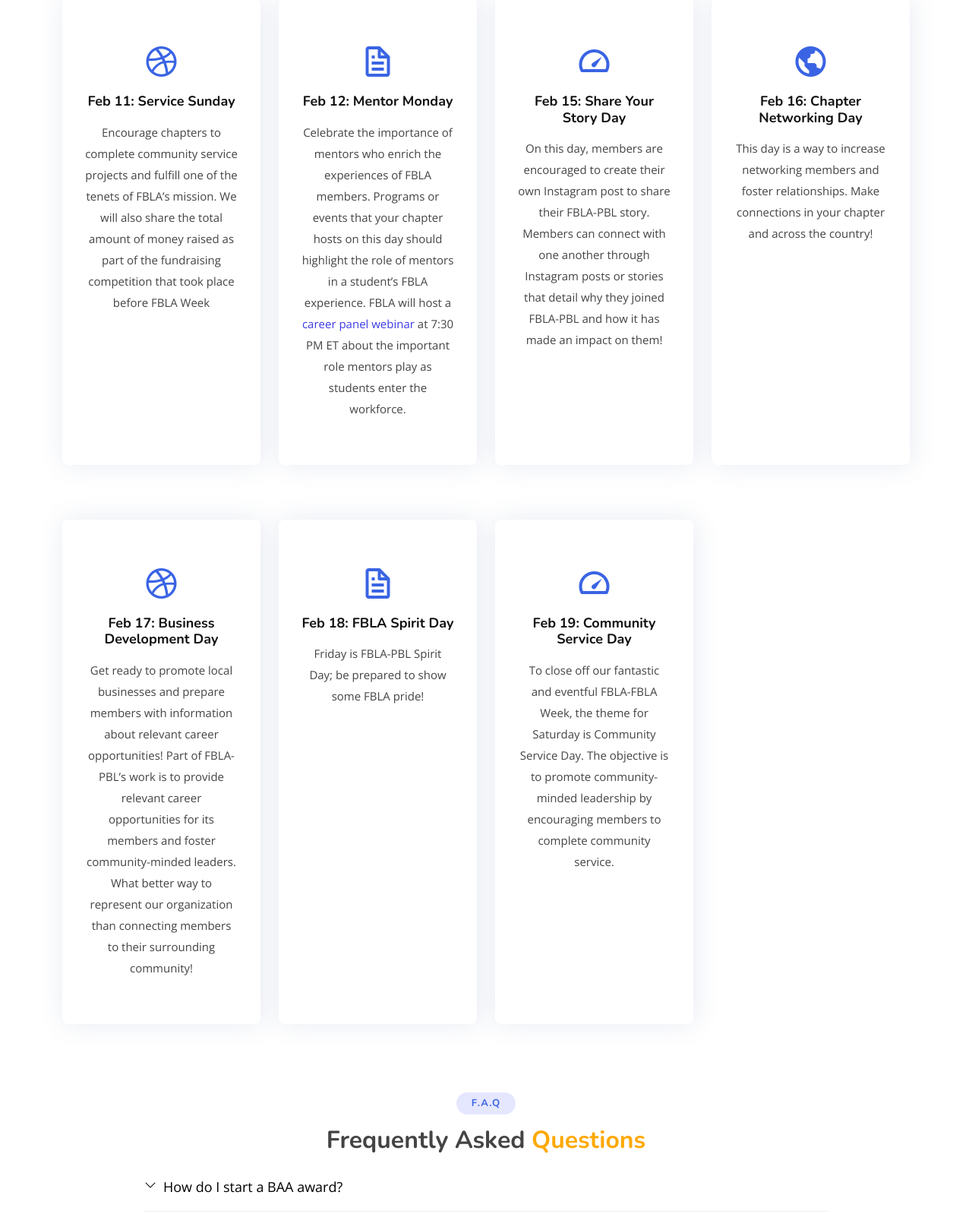
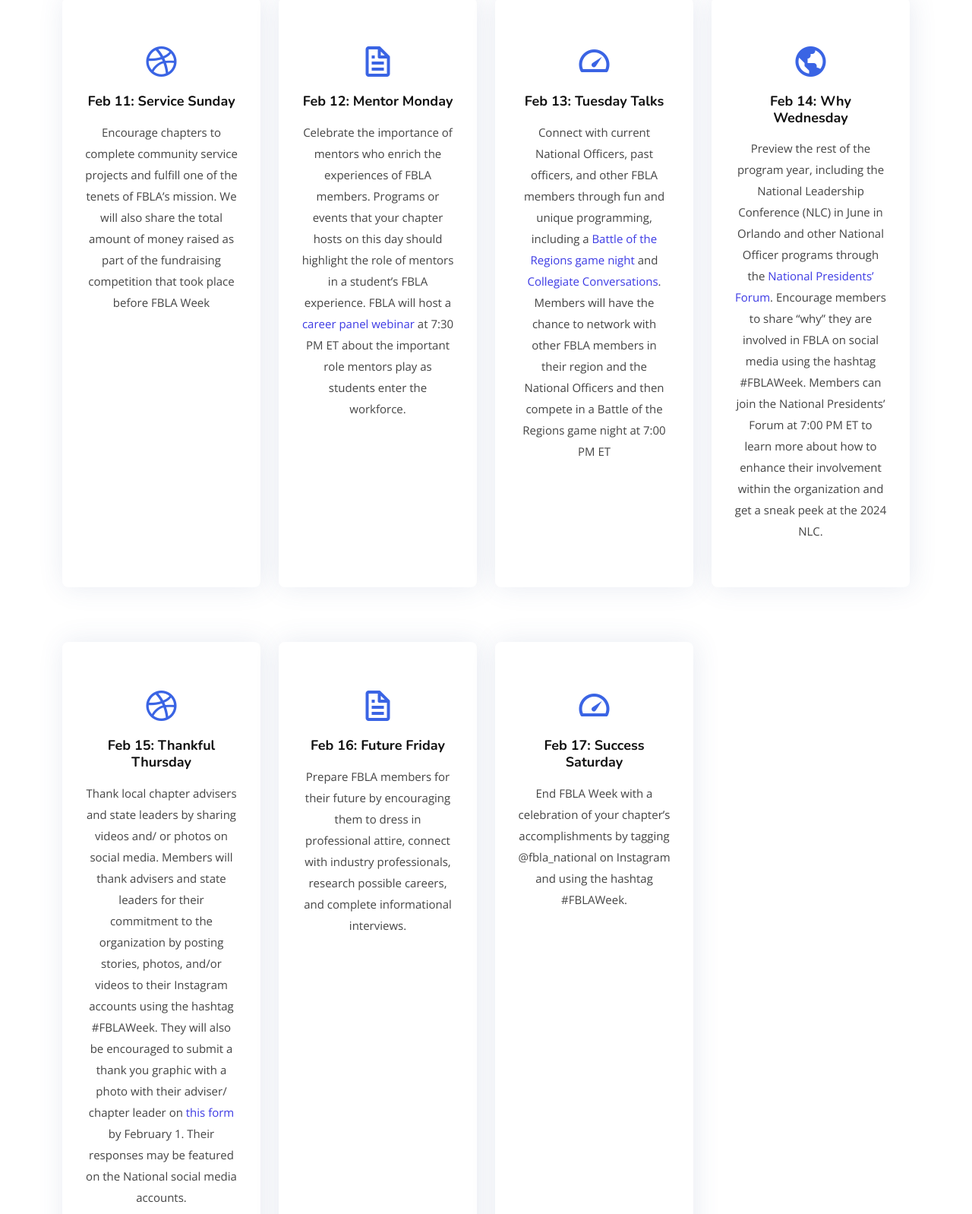
Before and after one commit to eamsfbla/eamsfbla, a plain HTML site: page index.html in a window 1280 px wide. Shown: the part 5660-7258 px from the top of the page at 76% size. Drawn offline with nearby package versions, Linux system fonts and the light colour scheme.

Commit message:
FBLA WEEK 2024

```diff
--- a/index.html
+++ b/index.html
@@ -471,19 +471,25 @@ enter the workforce.</p>
           <div class="col-md-6 col-lg-3 d-flex align-items-stretch mb-5 mb-lg-0">
             <div class="icon-box">
               <div class="icon"><i class="bx bx-tachometer"></i></div>
-              <h4 class="title"><a href="">Feb 15: Share Your Story Day</a></h4>
-              <p class="description">On this day, members are encouraged to create their own Instagram post to share
-                their FBLA-PBL story. Members can connect with one another through Instagram posts or stories that
-                detail why they joined FBLA-PBL and how it has made an impact on them!</p>
+              <h4 class="title"><a href="">Feb 13: Tuesday Talks</a></h4>
+              <p class="description">Connect with current National Officers, past officers, and other FBLA
+                members through fun and unique programming, including a <a href = "http://fbla.org/fblaweek">Battle of the Regions
+                game night</a> and <a href = "https://us02web.zoom.us/meeting/register/tZMod-CoqjMsE9cMRgqtTQa-qqYHvzAxsVf2">Collegiate Conversations</a>. Members will have the chance to network with
+                other FBLA members in their region and the National Officers and then compete in
+                a Battle of the Regions game night at 7:00 PM ET</p>
             </div>
           </div>
 
           <div class="col-md-6 col-lg-3 d-flex align-items-stretch mb-5 mb-lg-0">
             <div class="icon-box">
               <div class="icon"><i class="bx bx-world"></i></div>
-              <h4 class="title"><a href="">Feb 16: Chapter Networking Day</a></h4>
-              <p class="description">This day is a way to increase networking members and foster relationships. Make
-                connections in your chapter and across the country!</p>
+              <h4 class="title"><a href="">Feb 14: Why Wednesday</a></h4>
+              <p class="description">Preview the rest of the program year, including the National
+                Leadership Conference (NLC) in June in Orlando and other National Officer
+                programs through the <a href = "https://www.fbla.org/fbla-pbl-week/">National Presidents’ Forum</a>. Encourage members to share
+                “why” they are involved in FBLA on social media using the hashtag #FBLAWeek.
+                 Members can join the National Presidents’ Forum at 7:00 PM ET to learn more about how to enhance their
+                involvement within the organization and get a sneak peek at the 2024 NLC.</p>
             </div>
           </div>
         </div>
@@ -494,29 +500,33 @@ enter the workforce.</p>
           <div class="col-md-6 col-lg-3 d-flex align-items-stretch mb-5 mb-lg-0">
             <div class="icon-box">
               <div class="icon"><i class="bx bxl-dribbble"></i></div>
-              <h4 class="title"><a href="">Feb 17: Business Development Day </a></h4>
-              <p class="description"> Get ready to promote local businesses and prepare members with information about
-                relevant career opportunities! Part of FBLA-PBL’s work is to provide relevant career opportunities for
-                its members and foster community-minded leaders. What better way to represent our organization than
-                connecting members to their surrounding community!</p>
+              <h4 class="title"><a href="">Feb 15: Thankful Thursday </a></h4>
+              <p class="description"> Thank local chapter advisers and state leaders by sharing videos and/
+                  or photos on social media. Members will thank advisers and
+                  state leaders for their commitment to the organization by posting stories, photos,
+                  and/or videos to their Instagram accounts using the hashtag #FBLAWeek. They will
+                  also be encouraged to submit a thank you graphic with a photo with their adviser/
+                  chapter leader on <a href = "https://fblapbl.wufoo.com/forms/pey8dbg1yrwjqd/">this form</a> by February 1. Their responses may be featured on the
+                  National social media accounts. </p>
             </div>
           </div>
 
           <div class="col-md-6 col-lg-3 d-flex align-items-stretch mb-5 mb-lg-0">
             <div class="icon-box">
               <div class="icon"><i class="bx bx-file"></i></div>
-              <h4 class="title"><a href="">Feb 18: FBLA Spirit Day </a></h4>
-              <p class="description">Friday is FBLA-PBL Spirit Day; be prepared to show some FBLA pride!</p>
+              <h4 class="title"><a href="">Feb 16: Future Friday </a></h4>
+              <p class="description">Prepare FBLA members for their future by encouraging them to
+dress in professional attire, connect with industry professionals, research possible
+careers, and complete informational interviews.</p>
             </div>
           </div>
 
           <div class="col-md-6 col-lg-3 d-flex align-items-stretch mb-5 mb-lg-0">
             <div class="icon-box">
               <div class="icon"><i class="bx bx-tachometer"></i></div>
-              <h4 class="title"><a href="">Feb 19: Community Service Day</a></h4>
-              <p class="description"> To close off our fantastic and eventful FBLA-FBLA Week, the theme for Saturday is
-                Community Service Day. The objective is to promote community-minded leadership by encouraging members to
-                complete community service. </p>
+              <h4 class="title"><a href="">Feb 17: Success Saturday</a></h4>
+              <p class="description"> End FBLA Week with a celebration of your chapter’s accomplishments
+by tagging @fbla_national on Instagram and using the hashtag #FBLAWeek. </p>
             </div>
           </div>
 
```
Lines whose indentation alone changed are shown as unchanged.
